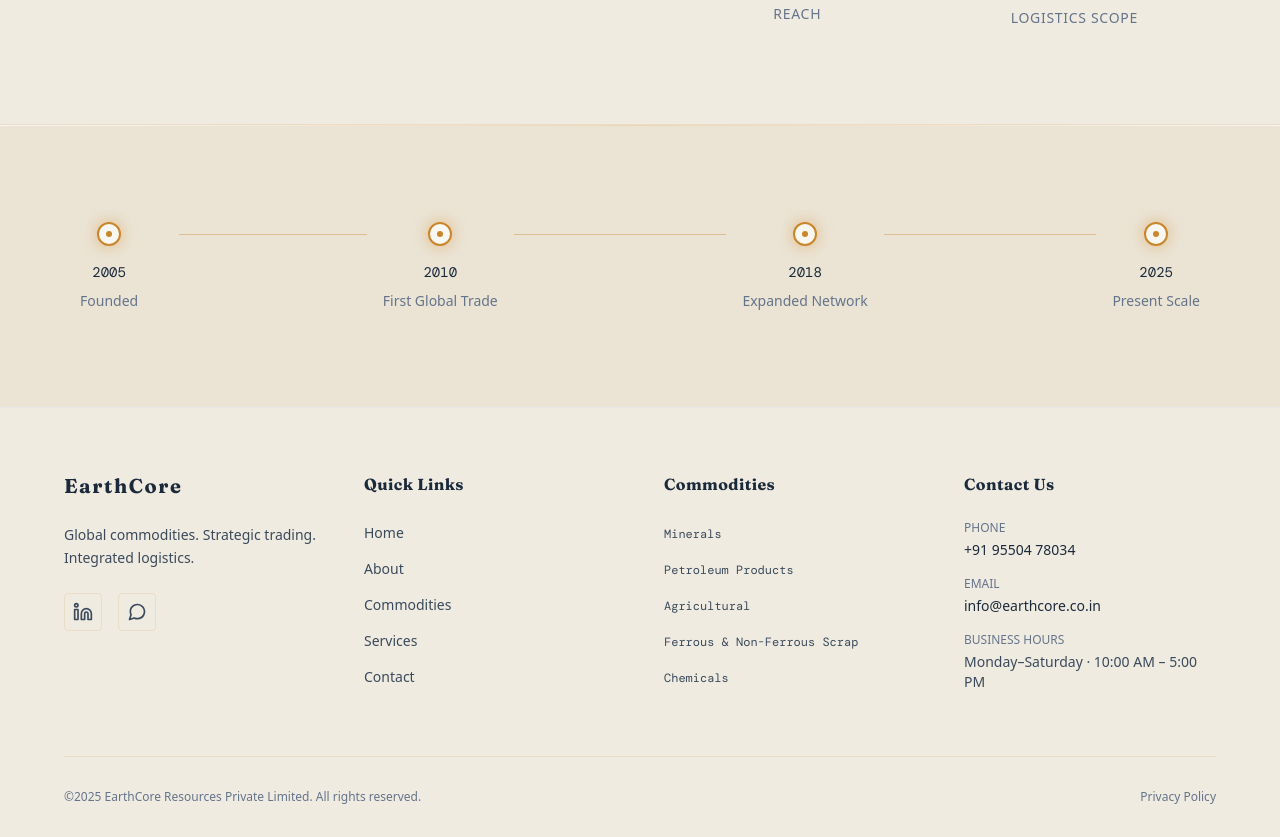
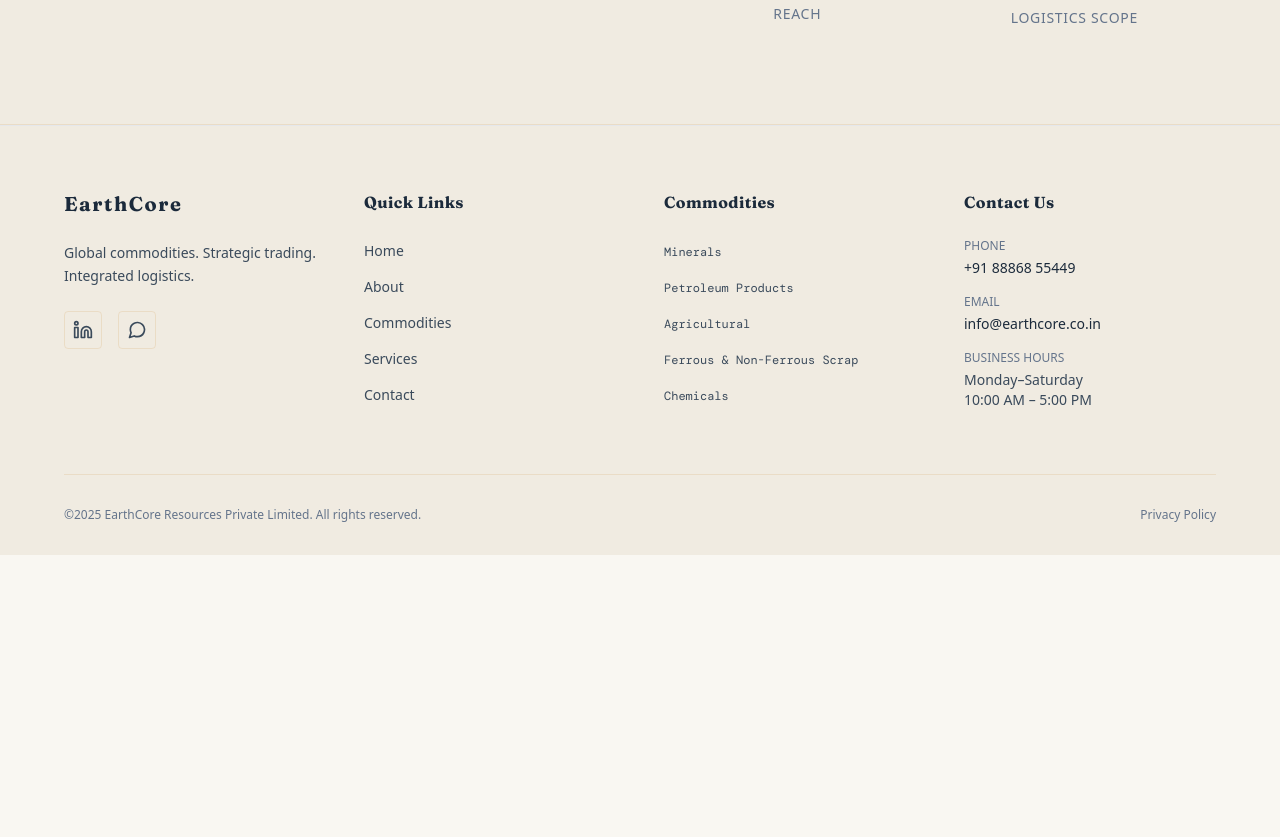
Before and after one commit to varuntejreddy03/EarthCore, a React (Vite) app: page /about in a window 1280 px wide. Shown: the part 1050-1887 px from the top of the page. After the commit the page ends 1605 px from the top, so only its background shows below. Built offline with nearby package versions, Linux system fonts and the light colour scheme; a web font is replaced by a local one.

Commit message:
Standardize fonts, sizes, and styles across entire site

```diff
--- a/src/components/About.tsx
+++ b/src/components/About.tsx
@@ -28,7 +28,7 @@ export default function About() {
             </h3>
           </div>
 
-          <h2 className="font-heading font-bold text-4xl md:text-5xl text-text-primary leading-tight">
+          <h2 className="font-heading font-[700] text-4xl md:text-5xl text-text-primary leading-tight">
             Built on Deep Market Intelligence
           </h2>
 
--- a/src/components/Commodities.tsx
+++ b/src/components/Commodities.tsx
@@ -14,7 +14,7 @@ export default function Commodities() {
   return (
     <section id="commodities" className="bg-bg-base pt-24 pb-32 border-b border-border-subtle">
       <div className="flex flex-col items-center mb-16 px-6 relative z-10">
-        <h2 className="font-heading font-[700] text-[52px] text-text-primary mb-4">What We Trade</h2>
+        <h2 className="font-heading font-[700] text-4xl md:text-5xl text-text-primary mb-4">What We Trade</h2>
         <div className="w-[60px] h-[2px] bg-accent-primary"></div>
       </div>
 
@@ -30,8 +30,8 @@ export default function Commodities() {
                 <item.icon className="text-accent-primary w-8 h-8 mb-6 group-hover:scale-110 transition-transform" />
               </div>
               <div className="relative z-10 mt-8">
-                <h3 className="font-heading font-[600] text-3xl mb-2 group-hover:text-accent-primary transition-colors text-[#1B2A3B]">{item.name}</h3>
-                <p className="font-body text-[#4A4A4A] text-sm md:text-base leading-[1.6] max-w-sm">{item.desc}</p>
+                <h3 className="font-heading font-[600] text-2xl mb-2 group-hover:text-accent-primary transition-colors text-text-primary">{item.name}</h3>
+                <p className="font-body text-text-secondary text-base leading-[1.6] max-w-sm">{item.desc}</p>
               </div>
             </Link>
           ))}
--- a/src/components/Footer.tsx
+++ b/src/components/Footer.tsx
@@ -20,7 +20,7 @@ export default function Footer() {
               <a href="#" className="p-2 border border-border-subtle rounded hover:border-accent-earth text-text-secondary hover:text-text-primary transition-colors">
                 <svg viewBox="0 0 24 24" width="20" height="20" stroke="currentColor" strokeWidth="2" fill="none" strokeLinecap="round" strokeLinejoin="round"><path d="M16 8a6 6 0 0 1 6 6v7h-4v-7a2 2 0 0 0-2-2 2 2 0 0 0-2 2v7h-4v-7a6 6 0 0 1 6-6z"></path><rect x="2" y="9" width="4" height="12"></rect><circle cx="4" cy="4" r="2"></circle></svg>
               </a>
-              <a href="https://wa.me/919550478034" className="p-2 border border-border-subtle rounded hover:border-[#25D366] text-text-secondary hover:text-text-primary transition-colors">
+              <a href="https://wa.me/918886855449" className="p-2 border border-border-subtle rounded hover:border-[#25D366] text-text-secondary hover:text-text-primary transition-colors">
                 <svg viewBox="0 0 24 24" width="20" height="20" stroke="currentColor" strokeWidth="2" fill="none" strokeLinecap="round" strokeLinejoin="round"><path d="M21 11.5a8.38 8.38 0 0 1-.9 3.8 8.5 8.5 0 0 1-7.6 4.7 8.38 8.38 0 0 1-3.8-.9L3 21l1.9-5.7a8.38 8.38 0 0 1-.9-3.8 8.5 8.5 0 0 1 4.7-7.6 8.38 8.38 0 0 1 3.8-.9h.5a8.48 8.48 0 0 1 8 8v.5z"></path></svg>
               </a>
             </div>
@@ -60,7 +60,7 @@ export default function Footer() {
             <ul className="flex flex-col gap-4 text-sm text-text-secondary">
               <li className="flex flex-col">
                 <span className="text-text-muted mb-1 text-xs uppercase">Phone</span>
-                <span className="text-text-primary">+91 95504 78034</span>
+                <span className="text-text-primary">+91 88868 55449</span>
               </li>
               <li className="flex flex-col">
                 <span className="text-text-muted mb-1 text-xs uppercase">Email</span>
@@ -68,7 +68,8 @@ export default function Footer() {
               </li>
               <li className="flex flex-col">
                 <span className="text-text-muted mb-1 text-xs uppercase">Business Hours</span>
-                <span>Monday–Saturday · 10:00 AM – 5:00 PM</span>
+                <span>Monday–Saturday</span>
+                <span>10:00 AM – 5:00 PM</span>
               </li>
             </ul>
           </div>
--- a/src/components/Hero.tsx
+++ b/src/components/Hero.tsx
@@ -47,7 +47,7 @@ export default function Hero() {
             initial={{ opacity: 0 }}
             animate={{ opacity: 1 }}
             transition={{ duration: 0.8, delay: 0.6 }}
-            className="font-body text-[18px] font-medium leading-[1.7] text-text-primary pr-4"
+            className="font-body text-[18px] font-medium leading-[1.7] text-text-secondary pr-4"
           >
             EarthCore Resources connects global markets with expertise in metals, minerals, energy, and agricultural commodities.
           </motion.p>
--- a/src/pages/AboutPage.tsx
+++ b/src/pages/AboutPage.tsx
@@ -70,34 +70,7 @@ export default function AboutPage() {
 
 
 
-      <div className="section-divider"></div>
 
-      {/* Timeline Bar */}
-      <section className="py-24 bg-bg-elevated overflow-hidden">
-        <div className="max-w-[1280px] mx-auto px-6 lg:px-16">
-          <div className="relative flex flex-col md:flex-row justify-between items-center gap-12">
-
-            {/* Desktop connecting line */}
-            <div className="hidden md:block absolute top-[12px] left-[10%] right-[10%] h-[1px] bg-border-accent z-0"></div>
-
-            {[
-              { year: '2005', label: 'Founded' },
-              { year: '2010', label: 'First Global Trade' },
-              { year: '2018', label: 'Expanded Network' },
-              { year: '2025', label: 'Present Scale' }
-            ].map((node, i) => (
-              <div key={i} className="relative z-10 flex flex-col items-center group bg-bg-elevated px-4">
-                <div className="w-6 h-6 rounded-full bg-bg-base border-2 border-accent-primary mb-4 flex items-center justify-center shadow-[0_0_15px_rgba(212,136,42,0.5)] group-hover:bg-accent-primary transition-colors">
-                  <div className="w-1.5 h-1.5 rounded-full bg-accent-primary group-hover:bg-bg-base"></div>
-                </div>
-                <span className="font-mono text-text-primary text-[14px] mb-2">{node.year}</span>
-                <span className="font-body text-text-muted text-sm">{node.label}</span>
-              </div>
-            ))}
-
-          </div>
-        </div>
-      </section>
     </div>
   );
 }
--- a/src/pages/ContactPage.tsx
+++ b/src/pages/ContactPage.tsx
@@ -16,7 +16,7 @@ export default function ContactPage() {
 
     const text = `*New Trading Enquiry*\n\n*Name:* ${data.name}\n*Company:* ${data.company}\n*Email:* ${data.email}\n*Commodity:* ${data.commodity}\n\n*Message:*\n${data.message}`;
     const encodedText = encodeURIComponent(text);
-    window.open(`https://wa.me/919550478034?text=${encodedText}`, '_blank');
+    window.open(`https://wa.me/918886855449?text=${encodedText}`, '_blank');
   };
 
   return (
@@ -49,7 +49,7 @@ export default function ContactPage() {
                 <Phone className="text-accent-primary w-6 h-6 mt-0.5" />
                 <div>
                   <div className="flex items-center gap-3 mb-1">
-                    <p className="text-text-primary font-mono text-lg">+91 95504 78034</p>
+                    <p className="text-text-primary font-mono text-lg">+91 88868 55449</p>
                     <span className="bg-[#25D366]/20 text-[#25D366] text-[10px] font-bold px-2 py-0.5 rounded-sm uppercase tracking-wider">WhatsApp</span>
                   </div>
                 </div>
@@ -65,14 +65,15 @@ export default function ContactPage() {
               <div className="flex items-start gap-4">
                 <Clock className="text-accent-primary w-6 h-6 mt-0.5" />
                 <div>
-                  <p className="text-text-primary font-body text-lg">Monday–Saturday · 10:00 AM – 5:00 PM</p>
+                  <p className="text-text-primary font-body text-lg">Monday–Saturday</p>
+                  <p className="text-text-primary font-body text-lg">10:00 AM – 5:00 PM</p>
                   <p className="text-text-muted font-body text-sm mt-1">Indian Standard Time (IST)</p>
                 </div>
               </div>
             </div>
 
             <a
-              href="https://wa.me/919550478034"
+              href="https://wa.me/918886855449"
               target="_blank"
               rel="noopener noreferrer"
               className="w-full bg-[#25D366] text-[#080B08] font-bold text-lg py-4 rounded-sm flex items-center justify-center gap-3 hover:bg-[#20bd5a] hover:shadow-[0_0_24px_rgba(37,211,102,0.4)] transition-all"
@@ -86,7 +87,7 @@ export default function ContactPage() {
         {/* Right Side (Form) */}
         <div className="bg-bg-surface p-12 lg:p-24 flex items-center justify-center relative border-l border-border-subtle">
           <div className="w-full max-w-[600px] border border-border-accent/30 bg-bg-elevated p-8 md:p-12 shadow-[0_0_50px_rgba(0,0,0,0.5)]">
-            <h3 className="font-heading font-[700] text-3xl text-text-primary mb-2">Send an Enquiry</h3>
+            <h3 className="font-heading font-[700] text-3xl text-text-primary mb-2">Enquiry</h3>
             <p className="text-text-muted text-sm font-body mb-8">Fill the form below and it will instantly map your requirements to WhatsApp.</p>
 
             <form onSubmit={submitHandler} className="flex flex-col gap-6">
@@ -131,7 +132,7 @@ export default function ContactPage() {
                   boxShadow: '0 4px 24px rgba(212,136,42,0.3)'
                 }}
               >
-                Send Enquiry <ArrowRight size={20} className="group-hover:translate-x-1 transition-transform" />
+                Submit <ArrowRight size={20} className="group-hover:translate-x-1 transition-transform" />
               </button>
             </form>
           </div>
```
Also changed, not shown: src/components/Contact.tsx (+5 -5 lines), src/components/GlobalReach.tsx (+4 -4 lines), src/components/Services.tsx (+6 -6 lines), src/components/Vision.tsx (+7 -10 lines).
